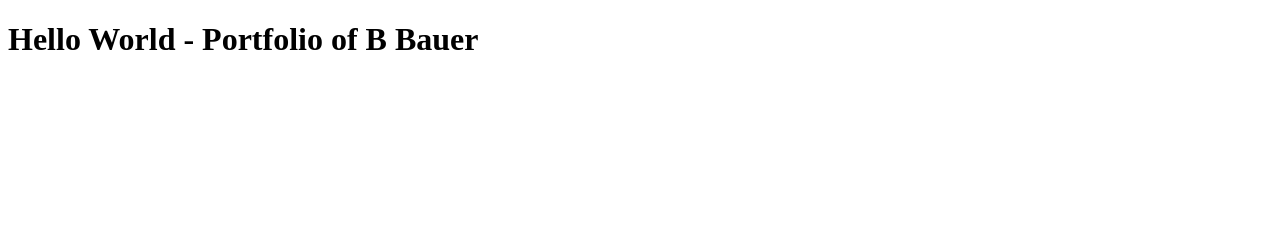
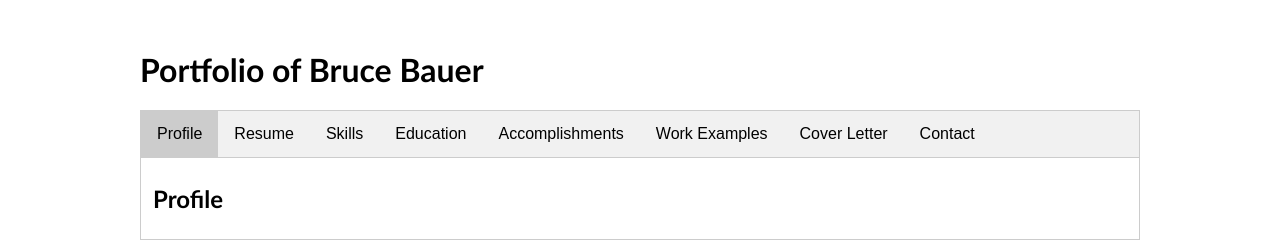
Before and after one commit to blbauer/testportfolio, a plain HTML site: page index.html in a window 1280 px wide. Drawn offline with Linux system fonts and the light colour scheme.

Commit message:
Zip File Template

```diff
--- /dev/null
+++ b/assets/scripts/index.js
@@ -0,0 +1,19 @@
+document.getElementById("defaultOpen").click();
+
+function openTab(evt, cityName) {
+    var i, tabcontent, tablinks;
+    tabcontent = document.getElementsByClassName("tabcontent");
+    for (i = 0; i < tabcontent.length; i++) {
+        tabcontent[i].style.display = "none";
+    }
+    tablinks = document.getElementsByClassName("tablinks");
+    for (i = 0; i < tablinks.length; i++) {
+        tablinks[i].className = tablinks[i].className.replace(" active", "");
+    }
+    document.getElementById(cityName).style.display = "block";
+    evt.currentTarget.className += " active";
+}
+
+function openRedirect(url) {
+    window.location.href = url;
+}
--- /dev/null
+++ b/assets/style/studentportfolio.css
@@ -0,0 +1,81 @@
+/*  body */
+
+body {
+	font-family: "Trebuchet MS", Arial, Helvetica, sans-serif;
+	/*background-color: #666;*/
+	}
+
+#container {
+	width: 1000px;
+	margin-right: auto;
+	margin-left: auto;
+	margin-top: 50px;
+	margin-bottom: 50px;
+}
+
+p {
+	margin-bottom: 20px;
+	}
+
+.listmargin  {
+	margin-bottom: 20px;
+}
+
+.img-style-1 {
+	float: left;
+	margin-right: 10px;
+    margin-bottom: 10px;
+	padding: 5px;
+	border: 1px solid #CCC;
+}
+
+/* tutorial styles */
+
+/* tabs */
+
+/* Style the tab */
+.tab {
+    overflow: hidden;
+    border: 1px solid #ccc;
+    background-color: #f1f1f1;
+}
+
+/* Style the buttons inside the tab */
+.tab button {
+    background-color: inherit;
+    float: left;
+    border: none;
+    outline: none;
+    cursor: pointer;
+    padding: 14px 16px;
+    transition: 0.3s;
+    font-size: 16px;
+}
+
+/* Change background color of buttons on hover */
+.tab button:hover {
+    background-color: #ddd;
+}
+
+/* Create an active/current tablink class */
+.tab button.active {
+    background-color: #ccc;
+}
+
+/* Style the tab content */
+.tabcontent {
+    display: none;
+    padding: 6px 12px;
+    border: 1px solid #ccc;
+    border-top: none;
+}
+
+.tabcontent {
+    animation: fadeEffect 1s; /* Fading effect takes 1 second */
+}
+
+/* Go from zero to full opacity */
+@keyframes fadeEffect {
+    from {opacity: 0;}
+    to {opacity: 1;}
+}
--- a/index.html
+++ b/index.html
@@ -1,6 +1,63 @@
 <!DOCTYPE html>
-<html>
+<html xmlns="http://www.w3.org/1999/xhtml" lang="en" xml:lang="en">
+<head>
+    <meta charset="utf-8">
+    <meta http-equiv="X-UA-Compatible" content="IE=edge,chrome=1">
+    <title>Your Name</title>
+    <meta name="description" content="Your Description">
+    <meta name="keywords" content="Your, Key, Words">
+    <meta name="author" content="Your Name">
+    <meta name="viewport" content="width=device-width, initial-scale=1">
+    <link rel="stylesheet" href="assets/style/studentportfolio.css">
+</head>
+
 <body>
-  <h1>Hello World - Portfolio of B Bauer</h1>
+    <div id="container">
+        <h1>Portfolio of Bruce Bauer</h1>
+
+        <div class="tab">
+            <button class="tablinks" onclick="openTab(event, 'Home')" id="defaultOpen">Profile</button>
+            <button class="tablinks" onclick="openTab(event, 'Resume')">Resume</button>
+            <button class="tablinks" onclick="openTab(event, 'Skills')">Skills</button>
+            <button class="tablinks" onclick="openTab(event, 'Education')">Education</button>
+            <button class="tablinks" onclick="openTab(event, 'Accomplishments')">Accomplishments</button>
+            <button class="tablinks" onclick="openRedirect('workexamples.html')">Work Examples</button>
+            <button class="tablinks" onclick="openTab(event, 'CoverLetter')">Cover Letter</button>
+            <button class="tablinks" onclick="openTab(event, 'Contact')">Contact</button>
+        </div>
+
+        <!-- Begin Home Section -->
+        <div id="Home" class="tabcontent">
+              <h2>Profile</h2>
+        </div>
+
+        <!-- Begin Skills Section -->
+        <div id="Skills" class="tabcontent">
+            <h2>Skills</h2>
+        </div>
+
+        <div id="Education" class="tabcontent">
+          <h2>Education</h2>
+          Hendrix College
+        </div>
+
+        <div id="Accomplishments" class="tabcontent">
+            <h2>Accomplishments</h2>
+        </div>
+
+        <!-- Begin Skills Section -->
+        <div id="Resume" class="tabcontent">
+            <h2>Resume</h2>
+        </div>
+
+        <div id="CoverLetter" class="tabcontent">
+            <h2>Letter of Introduction</h2>
+        </div>
+
+        <div id="Contact" class="tabcontent">
+            <h2>Contact Me</h2>
+        </div>
+</div>
+<script type="text/javascript" src="assets/scripts/index.js"></script>
 </body>
 </html>
```
Also changed, not shown: workexamples.html (added, +60 -0 lines), assets/images/empty.txt (added), assets/resources/empty.txt (added), capstone/empty.txt (added), database-1/empty.txt (added), database-2/empty.txt (added), programming-1/empty.txt (added), programming-2/empty.txt (added), soft-skills-1/empty.txt (added), soft-skills-2/empty.txt (added), web-1/empty.txt (added), web-2/empty.txt (added), writing-1/empty.txt (added), writing-2/empty.txt (added).
